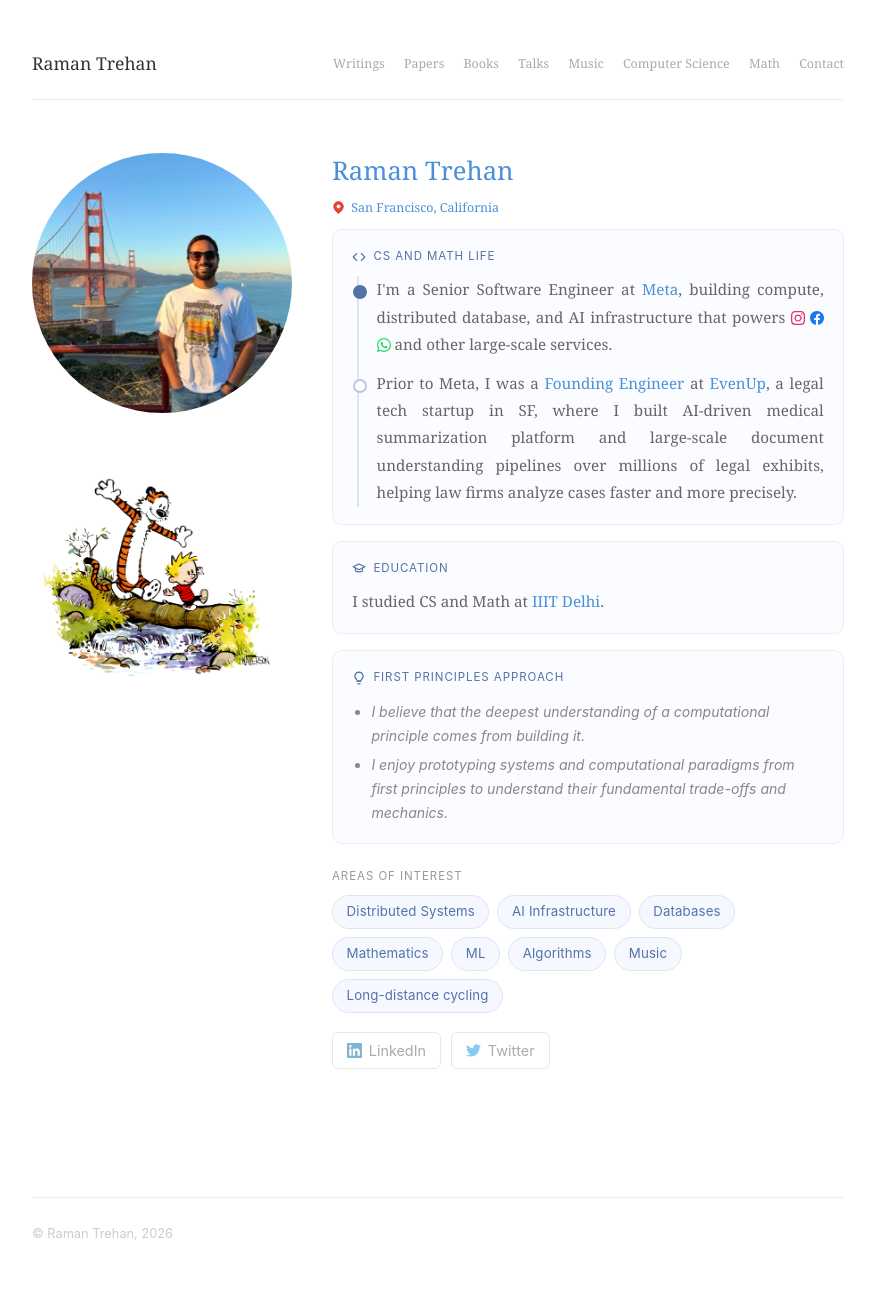
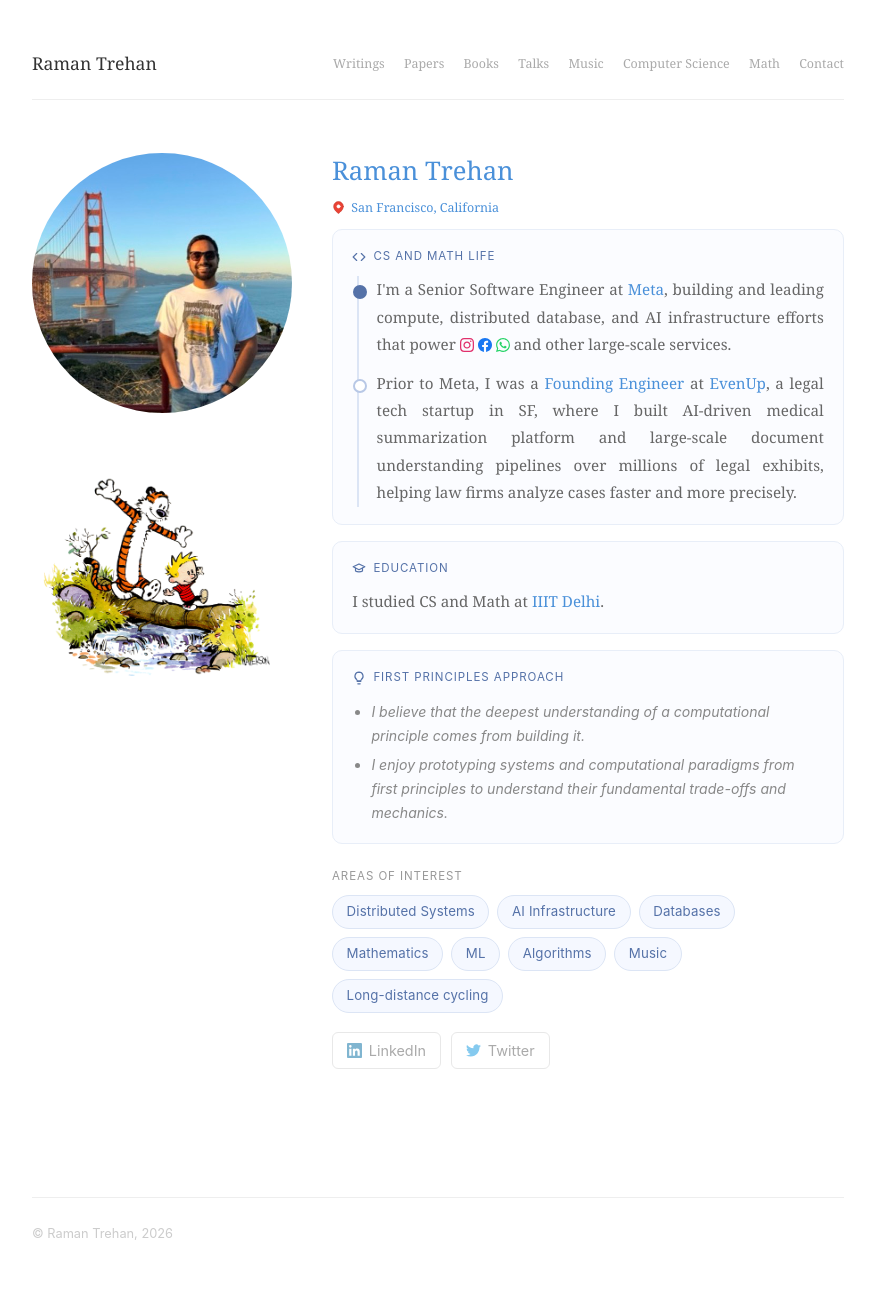
Before and after one commit to ramandeeptrehan/ramandeeptrehan.github.io, a Jekyll site: the page built from index.html, in a window 1280 px wide. Shown: the whole page, without its empty margins (202-1077 px from the left). Built offline with Jekyll 4.4.1, drawn with Linux system fonts in a browser that asks for light colours.

Commit message:
Update home page bio: building and leading infrastructure efforts
Co-Authored-By: Claude Opus 5.5 <noreply@anthropic.com>

```diff
--- a/index.html
+++ b/index.html
@@ -20,7 +20,7 @@ layout: default
       <p class="home-card-label"><svg xmlns="http://www.w3.org/2000/svg" width="14" height="14" viewBox="0 0 24 24" fill="none" stroke="currentColor" stroke-width="2" stroke-linecap="round" stroke-linejoin="round"><path d="m16 18 6-6-6-6"/><path d="m8 6-6 6 6 6"/></svg>CS and Math Life</p>
       <div class="timeline">
         <div class="timeline-item current">
-          <p class="bio">I'm a Senior Software Engineer at <span class="highlight">Meta</span>, building compute, distributed database, and AI infrastructure that powers
+          <p class="bio">I'm a Senior Software Engineer at <span class="highlight">Meta</span>, building and leading compute, distributed database, and AI infrastructure efforts that power
 <svg xmlns="http://www.w3.org/2000/svg" width="14" height="14" viewBox="0 0 24 24" fill="#E1306C" style="vertical-align:middle;margin-bottom:2px;"><path d="M12 2.163c3.204 0 3.584.012 4.85.07 3.252.148 4.771 1.691 4.919 4.919.058 1.265.069 1.645.069 4.849 0 3.205-.012 3.584-.069 4.849-.149 3.225-1.664 4.771-4.919 4.919-1.266.058-1.644.07-4.85.07-3.204 0-3.584-.012-4.849-.07-3.26-.149-4.771-1.699-4.919-4.92-.058-1.265-.07-1.644-.07-4.849 0-3.204.013-3.583.07-4.849.149-3.227 1.664-4.771 4.919-4.919 1.266-.057 1.645-.069 4.849-.069zm0-2.163c-3.259 0-3.667.014-4.947.072-4.358.2-6.78 2.618-6.98 6.98-.059 1.281-.073 1.689-.073 4.948 0 3.259.014 3.668.072 4.948.2 4.358 2.618 6.78 6.98 6.98 1.281.058 1.689.072 4.948.072 3.259 0 3.668-.014 4.948-.072 4.354-.2 6.782-2.618 6.979-6.98.059-1.28.073-1.689.073-4.948 0-3.259-.014-3.667-.072-4.947-.196-4.354-2.617-6.78-6.979-6.98-1.281-.059-1.69-.073-4.949-.073zm0 5.838c-3.403 0-6.162 2.759-6.162 6.162s2.759 6.163 6.162 6.163 6.162-2.759 6.162-6.163c0-3.403-2.759-6.162-6.162-6.162zm0 10.162c-2.209 0-4-1.79-4-4 0-2.209 1.791-4 4-4s4 1.791 4 4c0 2.21-1.791 4-4 4zm6.406-11.845c-.796 0-1.441.645-1.441 1.44s.645 1.44 1.441 1.44c.795 0 1.439-.645 1.439-1.44s-.644-1.44-1.439-1.44z"/></svg>
 <svg xmlns="http://www.w3.org/2000/svg" width="14" height="14" viewBox="0 0 24 24" fill="#1877F2" style="vertical-align:middle;margin-bottom:2px;"><path d="M24 12.073c0-6.627-5.373-12-12-12s-12 5.373-12 12c0 5.99 4.388 10.954 10.125 11.854v-8.385H7.078v-3.47h3.047V9.43c0-3.007 1.792-4.669 4.533-4.669 1.312 0 2.686.235 2.686.235v2.953H15.83c-1.491 0-1.956.925-1.956 1.874v2.25h3.328l-.532 3.47h-2.796v8.385C19.612 23.027 24 18.062 24 12.073z"/></svg>
 <svg xmlns="http://www.w3.org/2000/svg" width="14" height="14" viewBox="0 0 24 24" fill="#25D366" style="vertical-align:middle;margin-bottom:2px;"><path d="M17.472 14.382c-.297-.149-1.758-.867-2.03-.967-.273-.099-.471-.148-.67.15-.197.297-.767.966-.94 1.164-.173.199-.347.223-.644.075-.297-.15-1.255-.463-2.39-1.475-.883-.788-1.48-1.761-1.653-2.059-.173-.297-.018-.458.13-.606.134-.133.298-.347.446-.52.149-.174.198-.298.298-.497.099-.198.05-.371-.025-.52-.075-.149-.669-1.612-.916-2.207-.242-.579-.487-.5-.669-.51-.173-.008-.371-.01-.57-.01-.198 0-.52.074-.792.372-.272.297-1.04 1.016-1.04 2.479 0 1.462 1.065 2.875 1.213 3.074.149.198 2.096 3.2 5.077 4.487.709.306 1.262.489 1.694.625.712.227 1.36.195 1.871.118.571-.085 1.758-.719 2.006-1.413.248-.694.248-1.289.173-1.413-.074-.124-.272-.198-.57-.347m-5.421 7.403h-.004a9.87 9.87 0 01-5.031-1.378l-.361-.214-3.741.982.998-3.648-.235-.374a9.86 9.86 0 01-1.51-5.26c.001-5.45 4.436-9.884 9.888-9.884 2.64 0 5.122 1.03 6.988 2.898a9.825 9.825 0 012.893 6.994c-.003 5.45-4.437 9.884-9.885 9.884m8.413-18.297A11.815 11.815 0 0012.05 0C5.495 0 .16 5.335.157 11.892c0 2.096.547 4.142 1.588 5.945L.057 24l6.305-1.654a11.882 11.882 0 005.683 1.448h.005c6.554 0 11.89-5.335 11.893-11.893a11.821 11.821 0 00-3.48-8.413z"/></svg>
```
